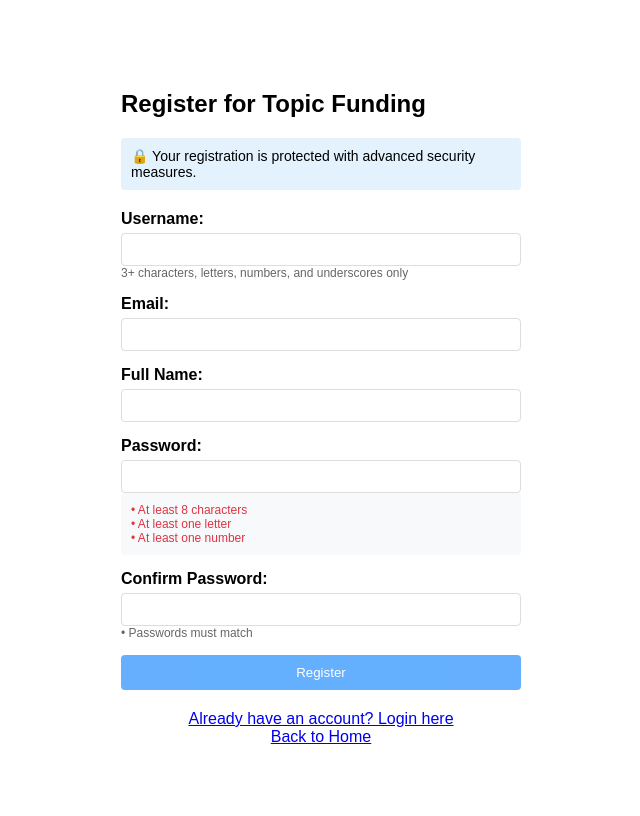
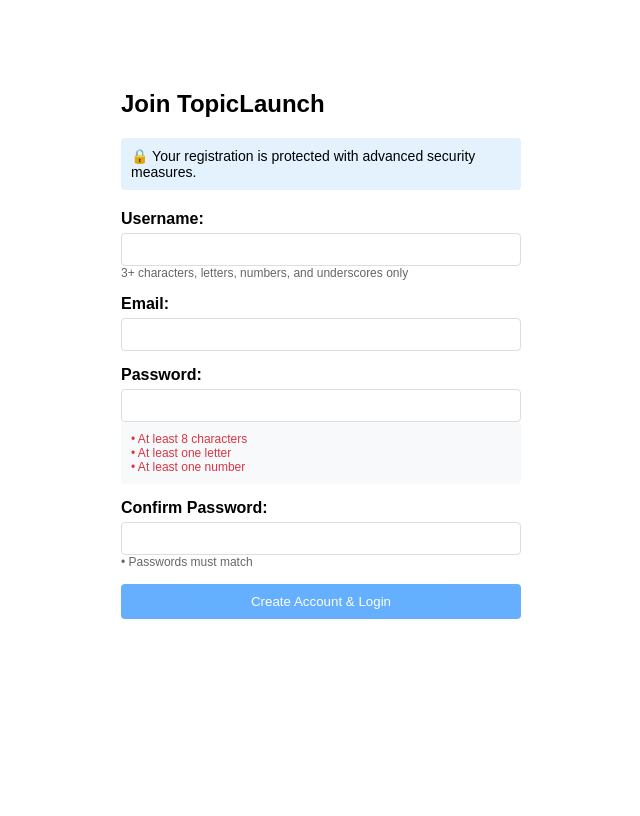
Before and after one commit to jaylenmareko/topic-funding, a PHP site: page /auth/register.php in a window 1280 px wide. Shown: the whole page, without its empty margins (319-959 px from the left). After the commit the page ends 619 px from the top, so only its background shows below. Run offline with PHP 8.4, Linux system fonts and the light colour scheme.

Commit message:
Update register.php

```diff
--- a/auth/register.php
+++ b/auth/register.php
@@ -1,5 +1,5 @@
 <?php
-// auth/register.php - Secured with CSRF protection and enhanced validation
+// auth/register.php - Auto-login after registration for better UX
 session_start();
 require_once '../config/database.php';
 require_once '../config/csrf.php';
@@ -7,7 +7,6 @@ require_once '../config/sanitizer.php';
 
 $helper = new DatabaseHelper();
 $errors = [];
-$success = '';
 
 if ($_POST) {
     // CSRF Protection
@@ -15,7 +14,6 @@ if ($_POST) {
 
     $username = InputSanitizer::sanitizeString($_POST['username']);
     $email = InputSanitizer::sanitizeEmail($_POST['email']);
-    $full_name = InputSanitizer::sanitizeString($_POST['full_name']);
     $password = $_POST['password'];
     $confirm_password = $_POST['confirm_password'];
 
@@ -38,12 +36,6 @@ if ($_POST) {
         $errors[] = "Email already registered";
     }
 
-    if (empty($full_name)) {
-        $errors[] = "Full name is required";
-    } elseif (strlen($full_name) < 2) {
-        $errors[] = "Full name must be at least 2 characters";
-    }
-
     if (empty($password)) {
         $errors[] = "Password is required";
     } elseif (!InputSanitizer::validatePassword($password)) {
@@ -59,14 +51,27 @@ if ($_POST) {
         $errors[] = "Too many registration attempts. Please try again later.";
     }
 
-    // If no errors, create user
+    // If no errors, create user and auto-login
     if (empty($errors)) {
         $password_hash = password_hash($password, PASSWORD_DEFAULT);
-        $user_id = $helper->createUser($username, $email, $password_hash, $full_name);
+        $user_id = $helper->createUser($username, $email, $password_hash, $username); // Use username as full_name
 
         if ($user_id) {
-            $success = "Registration successful! You can now login.";
-            unset($_SESSION['registration_attempts']); // Reset attempts on success
+            // Auto-login the user
+            $_SESSION['user_id'] = $user_id;
+            $_SESSION['username'] = $username;
+            $_SESSION['full_name'] = $username; // Use username as full_name
+            $_SESSION['email'] = $email;
+
+            // Regenerate session ID for security
+            session_regenerate_id(true);
+
+            // Reset attempts on success
+            unset($_SESSION['registration_attempts']);
+
+            // Redirect to dashboard
+            header('Location: ../dashboard/index.php');
+            exit;
         } else {
             $errors[] = "Registration failed. Please try again.";
         }
@@ -79,7 +84,7 @@ if ($_POST) {
 <!DOCTYPE html>
 <html>
 <head>
-    <title>Register - Topic Funding</title>
+    <title>Register - TopicLaunch</title>
     <style>
         body { font-family: Arial, sans-serif; max-width: 400px; margin: 50px auto; padding: 20px; }
         .form-group { margin-bottom: 15px; }
@@ -90,7 +95,6 @@ if ($_POST) {
         .btn { background: #007bff; color: white; padding: 10px 20px; border: none; border-radius: 4px; cursor: pointer; width: 100%; }
         .btn:hover { background: #0056b3; }
         .error { color: red; margin-bottom: 10px; }
-        .success { color: green; margin-bottom: 10px; }
         .links { text-align: center; margin-top: 20px; }
         .password-requirements { background: #f8f9fa; padding: 10px; border-radius: 4px; margin-bottom: 15px; font-size: 14px; }
         .security-note { background: #e3f2fd; padding: 10px; border-radius: 4px; margin-bottom: 20px; font-size: 14px; }
@@ -100,7 +104,7 @@ if ($_POST) {
     </style>
 </head>
 <body>
-    <h2>Register for Topic Funding</h2>
+    <h2>Join TopicLaunch</h2>
 
     <div class="security-note">
         🔒 Your registration is protected with advanced security measures.
@@ -112,10 +116,6 @@ if ($_POST) {
                 <div class="error"><?php echo htmlspecialchars($error); ?></div>
             <?php endforeach; ?>
         </div>
-    <?php endif; ?>
-
-    <?php if ($success): ?>
-        <div class="success"><?php echo htmlspecialchars($success); ?></div>
     <?php endif; ?>
 
     <form method="POST" id="registrationForm">
@@ -130,11 +130,6 @@ if ($_POST) {
         <div class="form-group">
             <label>Email:</label>
             <input type="email" name="email" value="<?php echo isset($_POST['email']) ? htmlspecialchars($_POST['email']) : ''; ?>" required>
-        </div>
-
-        <div class="form-group">
-            <label>Full Name:</label>
-            <input type="text" name="full_name" value="<?php echo isset($_POST['full_name']) ? htmlspecialchars($_POST['full_name']) : ''; ?>" required>
         </div>
 
         <div class="form-group">
@@ -153,13 +148,9 @@ if ($_POST) {
             <div class="requirement" id="match-req">• Passwords must match</div>
         </div>
 
-        <button type="submit" class="btn" id="submitBtn">Register</button>
+        <button type="submit" class="btn" id="submitBtn">Create Account & Login</button>
     </form>
-
-    <div class="links">
-        <a href="login.php">Already have an account? Login here</a><br>
-        <a href="../index.php">Back to Home</a>
-    </div>
+</body>
 
     <script>
     // Real-time password validation
@@ -220,6 +211,12 @@ if ($_POST) {
     password.addEventListener('input', validatePassword);
     confirmPassword.addEventListener('input', validatePassword);
 
+    // Form submission feedback
+    document.getElementById('registrationForm').addEventListener('submit', function() {
+        submitBtn.innerHTML = 'Creating Account...';
+        submitBtn.disabled = true;
+    });
+
     // Initial validation
     validatePassword();
     </script>
```
